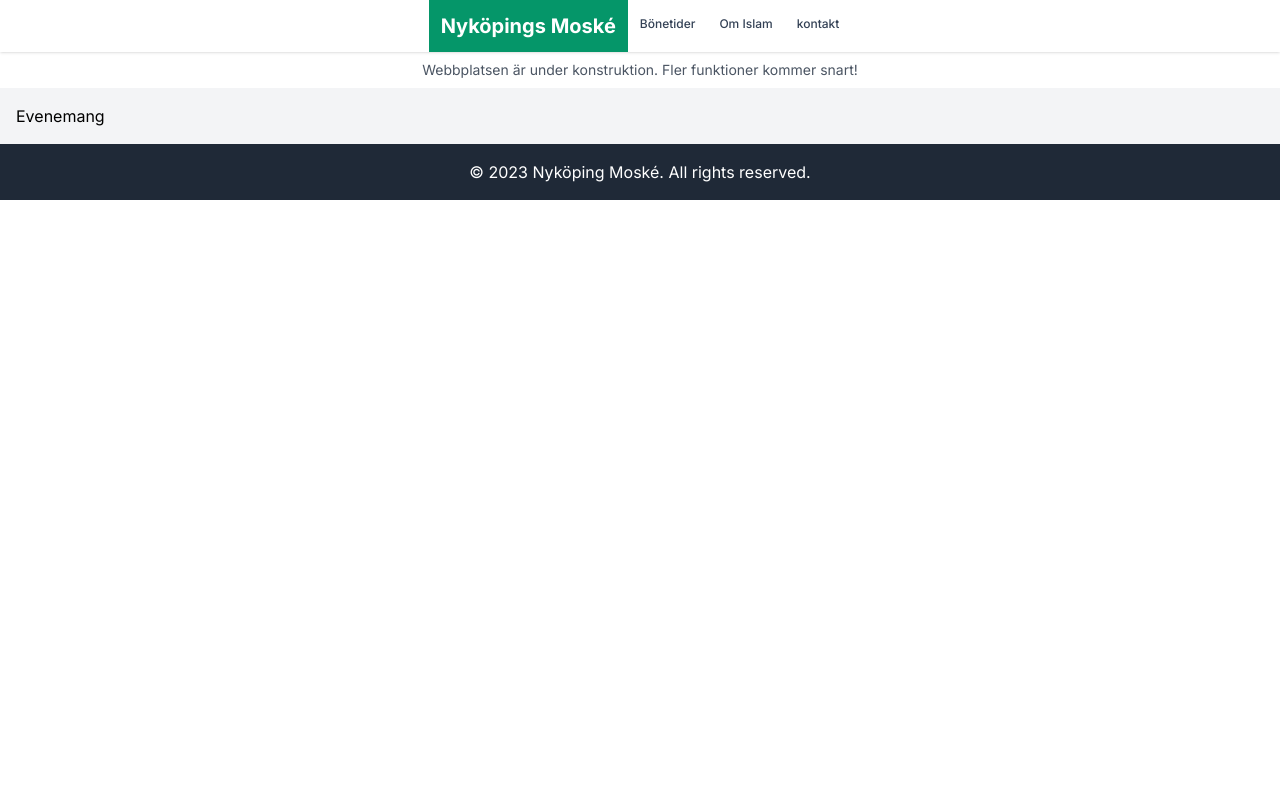
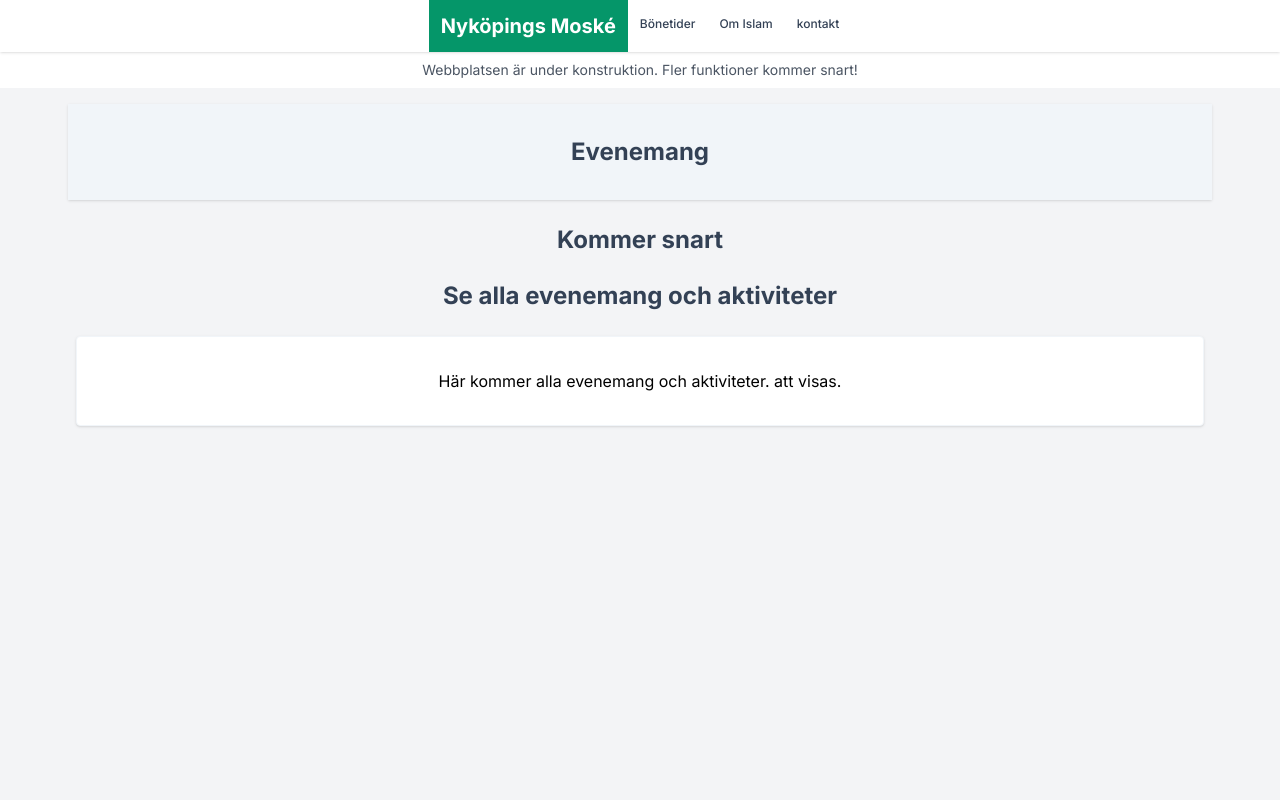
Before and after one commit to n4sser77/nextjs-moske, a Next.js app: page /evenemang in a window 1280 px wide. Shown: the top 800 px of the page. Built offline with nearby package versions, Linux system fonts and the light colour scheme.

Commit message:
uppdated ui

```diff
--- a/app/evenemang/page.tsx
+++ b/app/evenemang/page.tsx
@@ -1,7 +1,18 @@
 export default function Evenemang() {
     return (
-        <div>
-            <h1>Evenemang</h1>
+        <div className="bg-gray-100 h-screen w-11/12 mx-auto">
+            <h1 className="text-2xl text-slate-700 font-bold text-center mb-6 shadow bg-slate-100 p-8">Evenemang</h1>
+            <h3 className="text-2xl text-slate-700 font-bold text-center mb-6">Kommer snart</h3>
+            <h2 className="text-2xl text-slate-700 font-bold text-center mb-6">Se alla evenemang och aktiviteter</h2>
+
+            <div className="text-center p-2 m-2 bg-white shadow rounded border border-slate-100 p-8">
+                Här kommer alla evenemang och aktiviteter. att visas.
+
+
+
+
+
+            </div>
         </div>
     );
 }
--- a/app/page.tsx
+++ b/app/page.tsx
@@ -3,14 +3,14 @@ import ServiceSection from "@/app/ui/components/ServiceSection";
 
 export default function Home() {
   return (
-    <div>
+    <div className="md:w-10/12 lg:w-8/12 sm:w-full mx-auto">
       <div className="w-full border border-slate-200 relative">
         {/* Hero section overlay */}
         <div className="absolute inset-0 z-10 bg-black opacity-50"></div>
 
         {/* Text overlay in the hero section */}
         <div className="absolute inset-0 z-20 flex items-center justify-center">
-          <h1 className="text-white text-6xl lg:text-8xl font-bold">Welcome to Nyköpings Moské</h1>
+          <h1 className="text-white text-6xl lg:text-8xl font-bold">Välkommen till Nyköpings Moské</h1>
         </div>
 
         {/* Image component for the hero section */}
```
